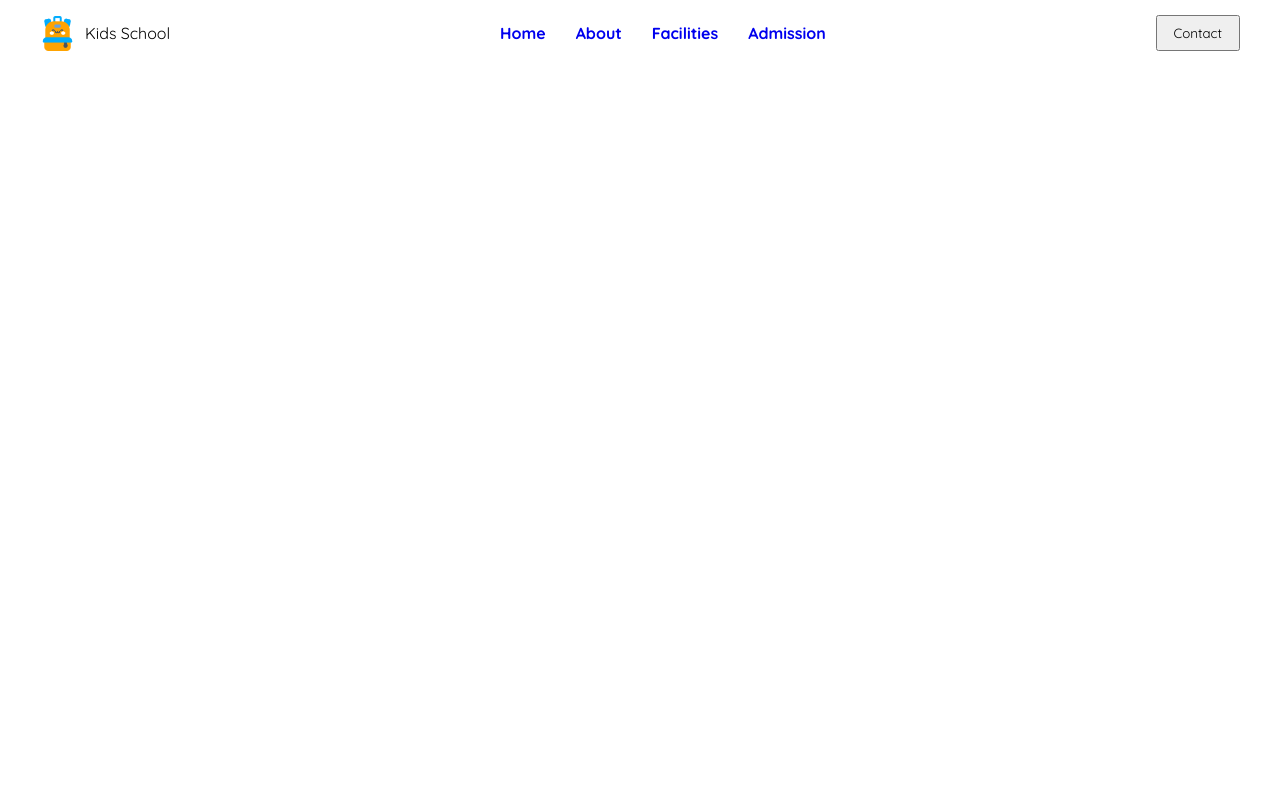
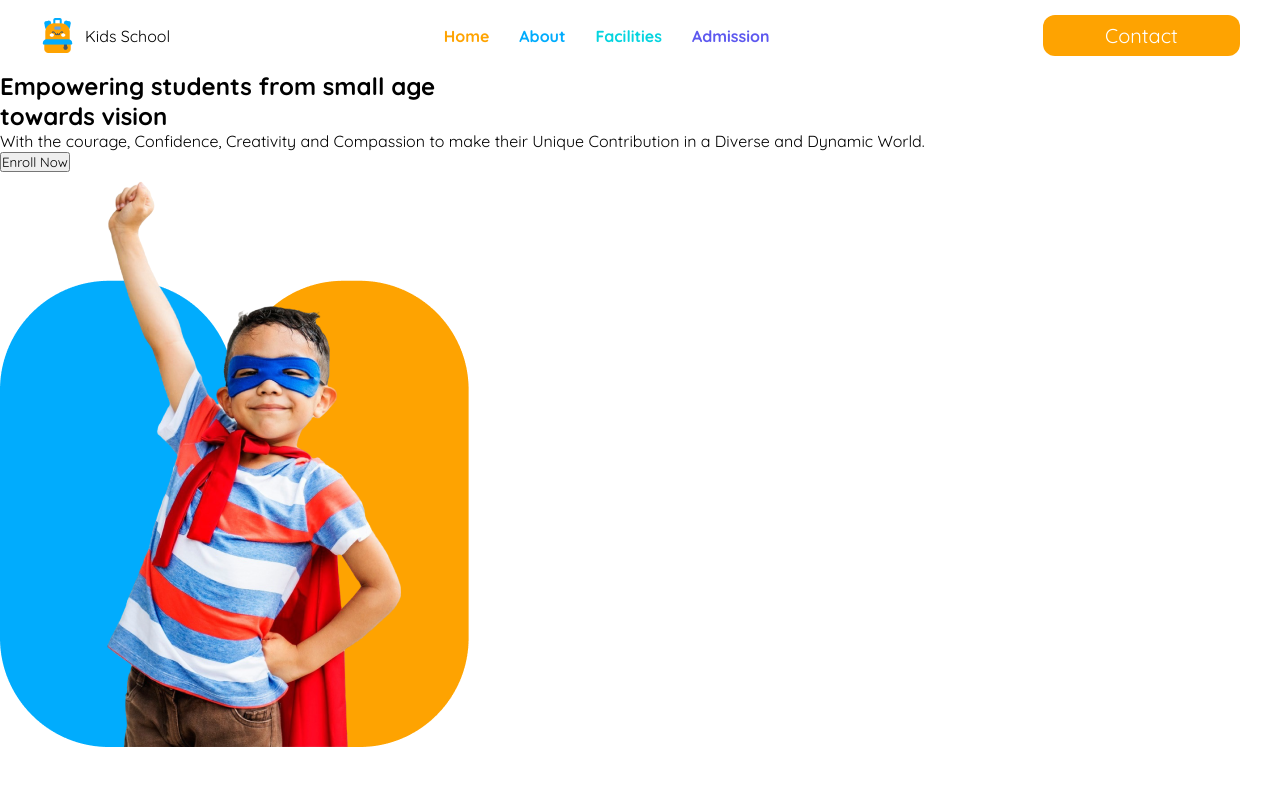
Before and after one commit to kawsarNK/B11-Assaignment2-Kids-School-main, a plain HTML site: page index.html in a window 1280 px wide. Drawn offline with Linux system fonts and the light colour scheme.

Commit message:
complete navbar portion and make structure for banner section

```diff
--- a/index.html
+++ b/index.html
@@ -37,7 +37,22 @@
     </header>
 
     <main>
+        <section class="banner">
+            <div class="banner-content">
+                <h1>
+                    <span class="color1">Empowering</span>
+                    <span class="color2">students from small age</span><br>
+                    towards vision
+                </h1>
+                <p>With the courage, Confidence, Creativity and Compassion to make their Unique Contribution in a
+                    Diverse and Dynamic World.</p>
+                <button class="banner-btn">Enroll Now</button>
+            </div>
 
+            <div class="banner-image">
+                <img src="assets/hero-kids.png" alt="Child">
+            </div>
+        </section>
     </main>
     <footer>
 
--- a/styles/style.css
+++ b/styles/style.css
@@ -42,8 +42,34 @@
     font-weight: bold;
 }
 
+.nav-links li:nth-child(1) a {
+    color: #FEA301;
+}
+
+.nav-links li:nth-child(2) a {
+    color: #01ACFD;
+}
+
+.nav-links li:nth-child(3) a {
+    color: #05D4DF;
+}
+
+.nav-links li:nth-child(4) a {
+    color: #5D58EF;
+}
+
 .contact-btn {
     padding: 8px 16px;
+    width: 100%;
+    max-width: 197px;
+    color: white;
+    font-size: 20px;
+    font-weight: 400;
+    background-color: #FEA301;
+    border-radius: 12px;
+    border: none;
+
+
 }
 
 .menu-bar {
```
